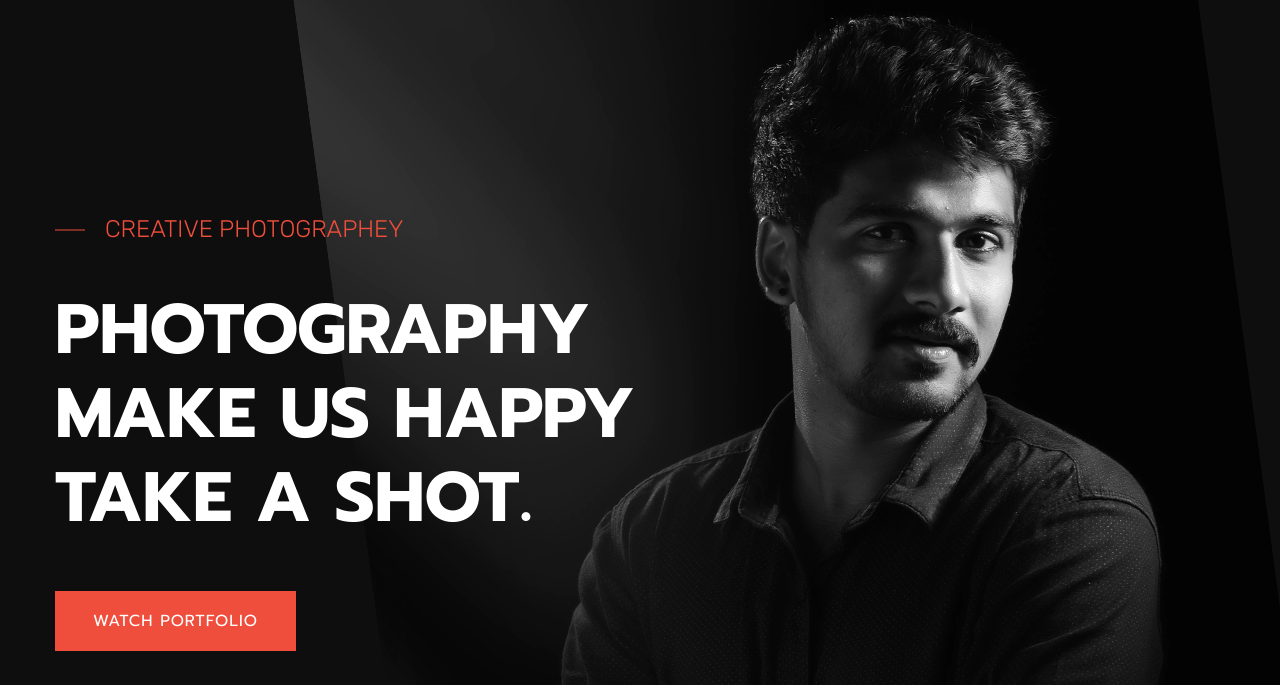
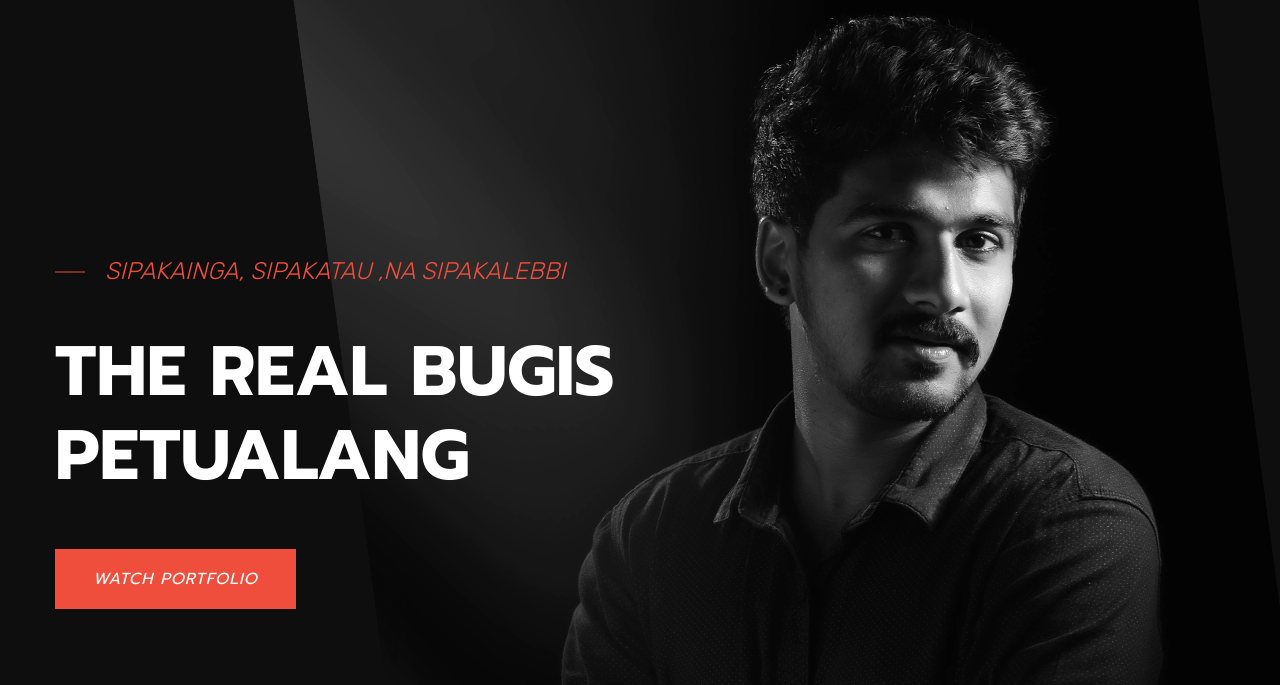
Before and after one commit to farman17/dailybugis, a plain HTML site: page index.html in a window 1280 px wide. Shown: the part 107-792 px from the top of the page. Drawn offline with Linux system fonts and the light colour scheme.

Commit message:
edit file index

```diff
--- a/index.html
+++ b/index.html
@@ -3,7 +3,7 @@
 <head>
     <meta charset="utf-8">
     <meta http-equiv="x-ua-compatible" content="ie=edge">
-    <title>Photography HTML-5 Template </title>
+    <title>Welcome to Dailybugis</title>
     <meta name="description" content="">
     <meta name="viewport" content="width=device-width, initial-scale=1">
     <link rel="manifest" href="site.webmanifest">
@@ -94,8 +94,8 @@
                     <div class="row">
                         <div class="col-xl-7 col-lg-7 col-md-8">
                             <div class="hero__caption">
-                                <span data-animation="fadeInUp" data-delay=".4s">Creative Photographey</span>
-                                <h1 data-animation="fadeInUp" data-delay=".6s">Photography Make us happy Take a shot.</h1>
+                                <span data-animation="fadeInUp" data-delay=".4s"><i>Sipakainga, Sipakatau ,na sipakalebbi<i></span>
+                                <h1 data-animation="fadeInUp" data-delay=".6s">The Real Bugis Petualang</h1>
                                 <!-- Hero-btn -->
                                 <div class="hero__btn">
                                     <a href="industries.html" class="btn hero-btn"  data-animation="fadeInLeft" data-delay=".8s">Watch Portfolio</a>
```
